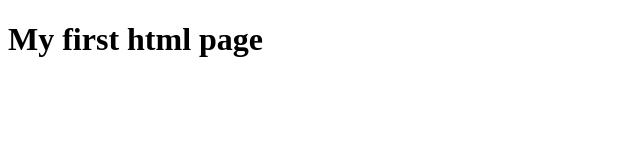
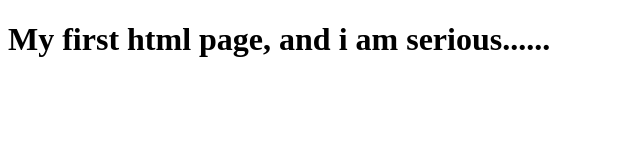
Before and after one commit to johnnymexoft/HtmlTest, a plain HTML site: page HtmlTest1/Index.html in a window 1280 px wide. Shown: the whole page, without its empty margins (0-640 px from the left). Drawn offline with Linux system fonts and the light colour scheme.

```diff
--- a/HtmlTest1/Index.html
+++ b/HtmlTest1/Index.html
@@ -5,6 +5,6 @@
     <title>My first Html</title>
 </head>
 <body>
- <h1>My first html page</h1>
+ <h1>My first html page, and i am serious......</h1>
 </body>
 </html>
```
